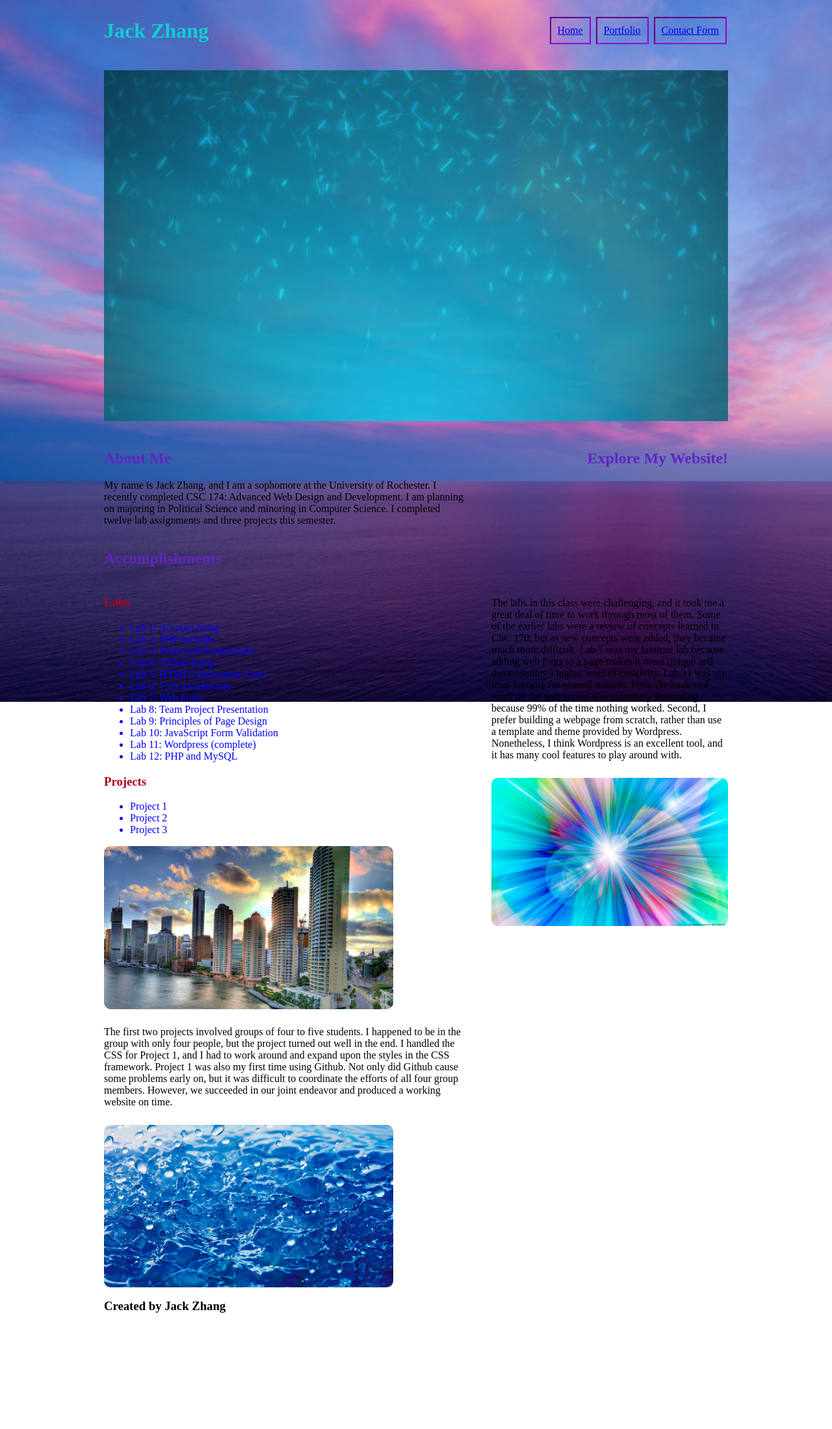
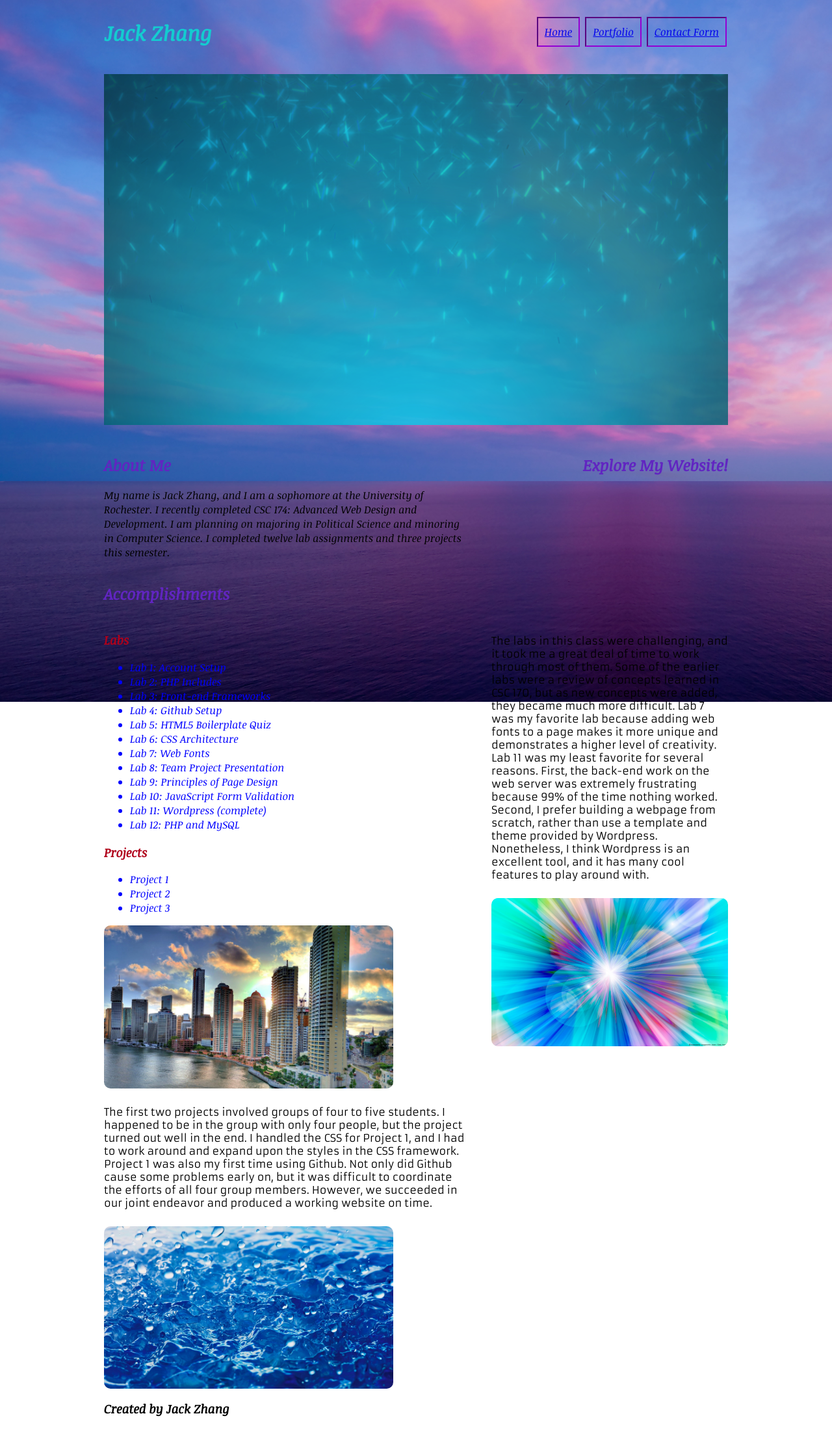
Before and after one commit to J-Zhang104/project3, a PHP site: page / in a window 1280 px wide. Shown: the whole page at 65% size. Before the commit the page ends 2020 px from the top, so only its background shows below. Run offline with PHP 8.4, Linux system fonts and the light colour scheme.

Commit message:
Fonts
I added two custom fonts to the home page.

```diff
--- a/css/styles.css
+++ b/css/styles.css
@@ -11,6 +11,7 @@ body {
 .container {
 	max-width: 960px;
 	margin: auto;
+	font-family: 'Noticia Text', serif;
 }
 
 /*H1 and Nav Bar*/
@@ -92,6 +93,7 @@ h2 {
 }
 
 .description {
+	font-family: 'Armata', sans-serif;
 	text-align: left;
 	padding-top: 10px;
 	padding-bottom: 10px;
--- a/index.php
+++ b/index.php
@@ -4,6 +4,7 @@
 	<title>Project 3</title>
 	<meta charset="utf-8">
 	<link rel="stylesheet" href="css/styles.css">
+	<link href="https://fonts.googleapis.com/css?family=Armata|Noticia+Text:400i" rel="stylesheet">
 </head>
 <body>
 
```
